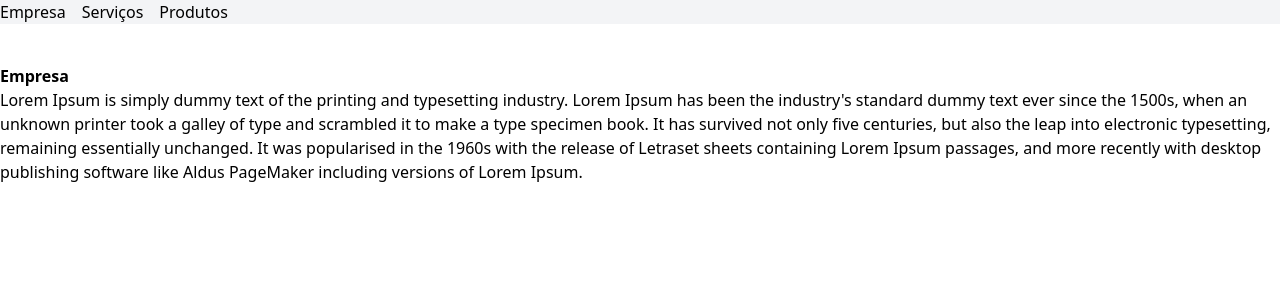
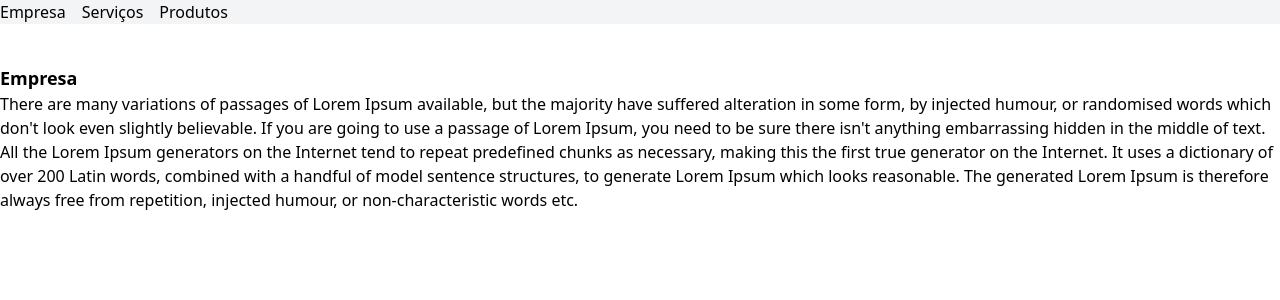
Before and after one commit to jarilton/finance-dashboard_nuxt, a Nuxt app: page /empresa in a window 1280 px wide. Shown: the top 300 px of the page. Built offline with nearby package versions, Linux system fonts and the light colour scheme.

Commit message:
layout default e login]

```diff
--- /dev/null
+++ b/layouts/auth.vue
@@ -0,0 +1,15 @@
+<template>
+  <div>
+      <Nuxt />
+  </div>
+</template>
+
+<script>
+export default {
+
+}
+</script>
+
+<style>
+
+</style>
--- /dev/null
+++ b/layouts/default.vue
@@ -0,0 +1,32 @@
+<template>
+  <div class="container">
+    <div
+      class="
+        bg-gray-100
+        mx-auto
+        items-center
+        flex
+        mb-10
+        space-x-4
+        h-full
+        w-full
+      "
+    >
+      <nuxt-link :to="{ name: 'empresa' }">Empresa</nuxt-link>
+      <nuxt-link to="/servicos">Serviços</nuxt-link>
+      <nuxt-link to="/produtos">Produtos</nuxt-link>
+    </div>
+    <div>
+     <div class="container mx-auto">
+        <Nuxt />
+     </div>
+    </div>
+  </div>
+</template>
+
+<script>
+export default {};
+</script>
+
+<style>
+</style>
--- a/pages/empresa/index.vue
+++ b/pages/empresa/index.vue
@@ -1,35 +1,19 @@
 <template>
-  <div class="container">
-    <div
-      class="
-        bg-gray-100
-        mx-auto
-        items-center
-        flex
-        mb-10
-        space-x-4
-        h-full
-        w-full
-      "
-    >
-      <nuxt-link :to="{ name: 'empresa' }">Empresa</nuxt-link>
-      <nuxt-link to="/servicos">Serviços</nuxt-link>
-      <nuxt-link to="/produtos">Produtos</nuxt-link>
-    </div>
-    <div>
-      <h1 class="font-bold">Empresa</h1>
-      <p>
-        Lorem Ipsum is simply dummy text of the printing and typesetting
-        industry. Lorem Ipsum has been the industry's standard dummy text ever
-        since the 1500s, when an unknown printer took a galley of type and
-        scrambled it to make a type specimen book. It has survived not only five
-        centuries, but also the leap into electronic typesetting, remaining
-        essentially unchanged. It was popularised in the 1960s with the release
-        of Letraset sheets containing Lorem Ipsum passages, and more recently
-        with desktop publishing software like Aldus PageMaker including versions
-        of Lorem Ipsum.
-      </p>
-    </div>
+  <div>
+    <h1 class="text-lg font-bold">Empresa</h1>
+    <p>
+      There are many variations of passages of Lorem Ipsum available, but the
+      majority have suffered alteration in some form, by injected humour, or
+      randomised words which don't look even slightly believable. If you are
+      going to use a passage of Lorem Ipsum, you need to be sure there isn't
+      anything embarrassing hidden in the middle of text. All the Lorem Ipsum
+      generators on the Internet tend to repeat predefined chunks as necessary,
+      making this the first true generator on the Internet. It uses a dictionary
+      of over 200 Latin words, combined with a handful of model sentence
+      structures, to generate Lorem Ipsum which looks reasonable. The generated
+      Lorem Ipsum is therefore always free from repetition, injected humour, or
+      non-characteristic words etc.
+    </p>
   </div>
 </template>
 
--- /dev/null
+++ b/pages/login/index.vue
@@ -0,0 +1,14 @@
+<template>
+  <div>
+    <h1>Login</h1>
+  </div>
+</template>
+
+<script>
+export default {
+  layout: "auth",
+};
+</script>
+
+<style>
+</style>
--- a/pages/produtos/index.vue
+++ b/pages/produtos/index.vue
@@ -1,33 +1,19 @@
 <template>
-  <div class="container">
-    <div
-      class="
-        bg-gray-100
-        mx-auto
-        items-center
-        flex
-        mb-10
-        space-x-4
-        h-full
-        w-full
-      "
-    >
-      <nuxt-link :to="{ name: 'empresa' }">Empresa</nuxt-link>
-      <nuxt-link to="/servicos">Serviços</nuxt-link>
-      <nuxt-link to="/produtos">Produtos</nuxt-link>
-    </div>
+  <div>
     <div>
-      <h1 class="font-bold">Produtos</h1>
+      <h1 class="text-lg font-bold">Produtos</h1>
+      <nuxt-link to="/produtos/produtoA"> Produto A </nuxt-link>
+      <nuxt-link to="/produtos/produtoB"> Produto B </nuxt-link>
       <p>
-        Lorem Ipsum is simply dummy text of the printing and typesetting
-        industry. Lorem Ipsum has been the industry's standard dummy text ever
-        since the 1500s, when an unknown printer took a galley of type and
-        scrambled it to make a type specimen book. It has survived not only five
-        centuries, but also the leap into electronic typesetting, remaining
-        essentially unchanged. It was popularised in the 1960s with the release
-        of Letraset sheets containing Lorem Ipsum passages, and more recently
-        with desktop publishing software like Aldus PageMaker including versions
-        of Lorem Ipsum.
+        It is a long established fact that a reader will be distracted by the
+        readable content of a page when looking at its layout. The point of
+        using Lorem Ipsum is that it has a more-or-less normal distribution of
+        letters, as opposed to using 'Content here, content here', making it
+        look like readable English. Many desktop publishing packages and web
+        page editors now use Lorem Ipsum as their default model text, and a
+        search for 'lorem ipsum' will uncover many web sites still in their
+        infancy. Various versions have evolved over the years, sometimes by
+        accident, sometimes on purpose (injected humour and the like).
       </p>
     </div>
   </div>
--- a/pages/servicos.vue
+++ b/pages/servicos.vue
@@ -1,36 +1,14 @@
 <template>
-  <div class="container">
-    <div
-      class="
-        bg-gray-100
-        mx-auto
-        items-center
-        flex
-        mb-10
-        space-x-4
-        h-full
-        w-full
-      "
-    >
-      <nuxt-link :to="{ name: 'empresa' }">Empresa</nuxt-link>
-      <nuxt-link to="/servicos">Serviços</nuxt-link>
-      <nuxt-link to="/produtos">Produtos</nuxt-link>
-    </div>
+  <div>
+    <h1 class="text-lg font-bold">Serviços</h1>
+    <nuxt-link to="/servicos/desenvolvimento-de-sites">
+      Desenvolvimento de sites
+    </nuxt-link>
+    <nuxt-link to="/servicos/marketing-digital"> Marketing Digital </nuxt-link>
 
-    <div class="container mx-auto">
-      <h1 class="text-lg font-bold">Serviços</h1>
-      <nuxt-link to="/servicos/desenvolvimento-de-sites">
-        Desenvolvimento de sites
-      </nuxt-link>
-      <nuxt-link to="/servicos/marketing-digital">
-        Marketing Digital
-      </nuxt-link>
-    </div>
-    <div>
-      <br /><br />
+    <br /><br />
 
-      <nuxt-child />
-    </div>
+    <NuxtChild />
   </div>
 </template>
 
```
